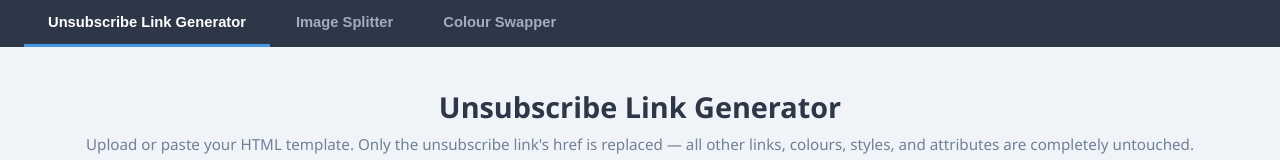
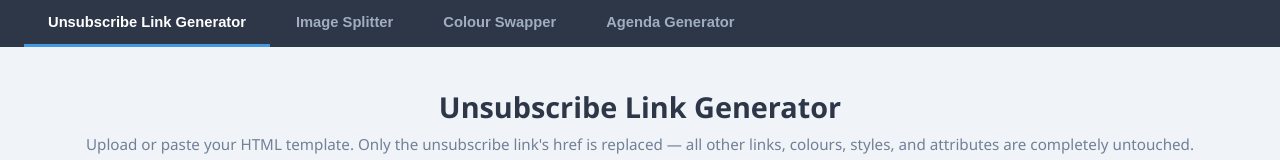
Before and after one commit to sfmctools/unsublink-generator, a plain HTML site: page index.html in a window 1280 px wide. Shown: the top 160 px of the page. Drawn offline with nearby package versions, Linux system fonts and the light colour scheme.

Commit message:
Add Agenda Generator button and redirect function
Added a button for the Agenda Generator and its redirect function.

```diff
--- a/index.html
+++ b/index.html
@@ -736,6 +736,7 @@
     <button class="tab-btn active" onclick="switchTab('unsub', this)">Unsubscribe Link Generator</button>
     <button class="tab-btn" onclick="switchTab('splitter', this)">Image Splitter</button>
     <button class="tab-btn" onclick="switchTab('colour', this)">Colour Swapper</button>
+    <button class="tab-btn" onclick="redirectAgenda()">Agenda Generator</button>
   </div>
 
   <!-- Unsubscribe tool panel -->
@@ -930,6 +931,10 @@
       document.getElementById('panel-' + name).classList.add('active');
     }
 
+    function redirectAgenda() {
+      window.open('https://sathvikautomationtools.github.io/agenda_generator/', '_blank');
+    }
+
     /* ════════════════════════════════════════
        IMAGE SPLITTER
     ════════════════════════════════════════ */
```
